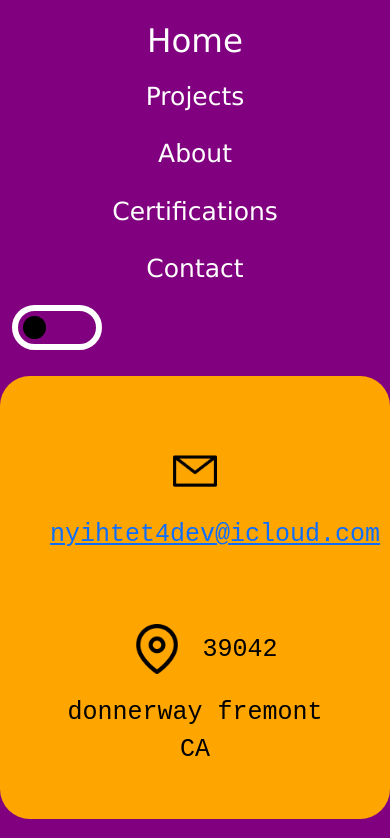
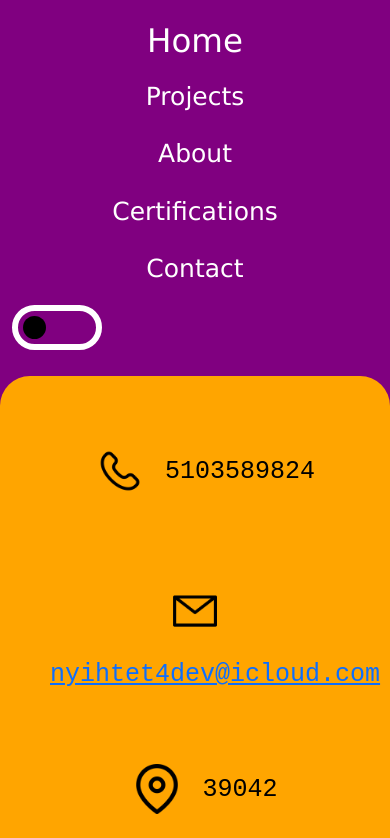
Before and after one commit to NyiHtett/Portfolio, a React (Create React App) app: page /contact in a window 390 px wide. Shown: the top 838 px of the page. Built offline with nearby package versions, Linux system fonts and the light colour scheme.

Commit message:
showing phone number using useState and useEffect

```diff
--- a/src/App.css
+++ b/src/App.css
@@ -339,5 +339,5 @@ label {
 .shuffling-numbers{
   display: inline-block;
   font-size: 24px;
-  animation: shuffle 2s infinite;
+  animation: shuffle 2s ease-in;
 }
--- a/src/components/Contact.js
+++ b/src/components/Contact.js
@@ -6,9 +6,13 @@ import "../App.css";
 
 const Contact = () => {
 
+    const [phNumber, setPhNumber] = useState(0);
     const [display, setDisplay] = useState(true);
     const [clientLocation, setClientLocation] = useState(null);
 
+    useEffect(()=>{
+      setPhNumber(5103589824);
+    },[])
     //this is the lat and lng of (39042 donnerway fremont)
     const [address, setAddress] = useState({ lat: 37.5369171, lng: -121.9967956});
 
@@ -62,13 +66,14 @@ const Contact = () => {
         <script src="https://maps.googleapis.com/maps/api/js?key=AIzaSyAeXeJpfEQIB3nn4tfIf--WXQfZZ8jCX5w&libraries=geometry" defer></script>
         <div className = "contactWrapper">
 
-        {/* I added a class for shufflin but it's not working still
-        <div class = "shuffling-numbers">
+        <div>
           <img src = {require('../assets/phone.png')} width = "50px" style = {{margin: '20px'}}/>
-          (510) - 3589824</div> */}
+          {phNumber}
+        </div>
         <div>
         <img src = {require('../assets/email.png')} width = "50px" style = {{margin: '20px'}}/>
-          <a href = "mailto:nyihtet4dev@icloud.com"> nyihtet4dev@icloud.com </a></div>
+          <a href = "mailto:nyihtet4dev@icloud.com"> nyihtet4dev@icloud.com </a>
+        </div>
         <div onClick={distancePrompt} >
         <img src = {require('../assets/map.png')} width = "50px" style = {{margin: '20px'}}/>39042 donnerway fremont CA</div>
         </div>
```
